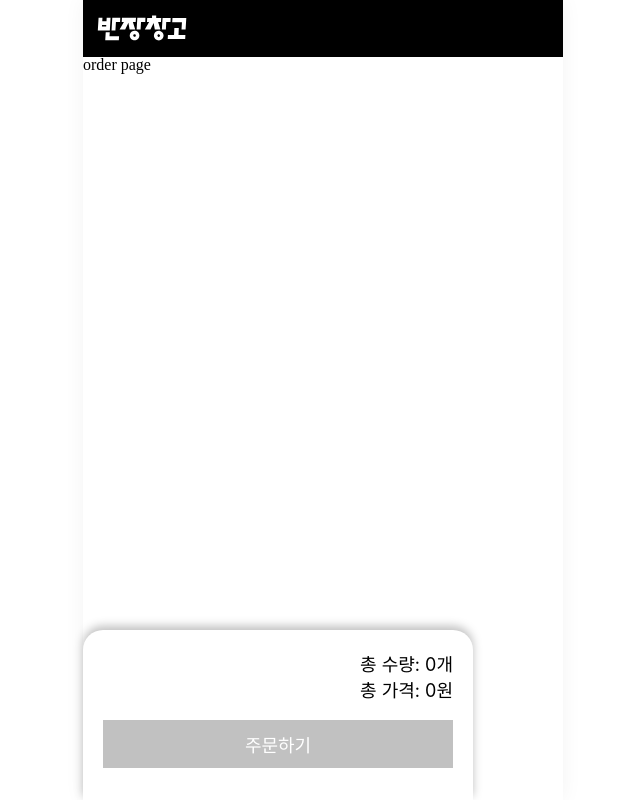
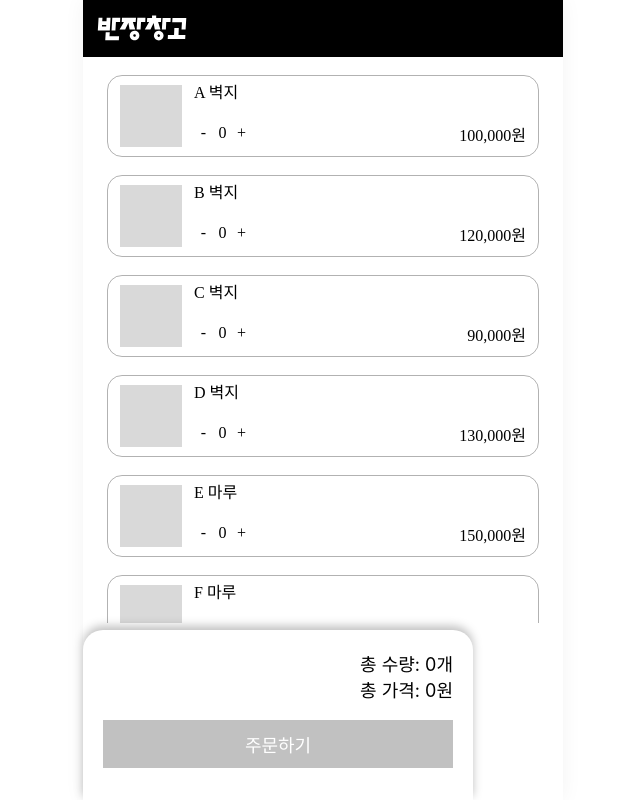
Before and after one commit to monii/two-recruit-challenge, a React (Create React App) app: page /order in a window 1280 px wide. Shown: the whole page, without its empty margins (317-957 px from the left). Built offline with nearby package versions, Linux system fonts and the light colour scheme; data requests are answered from the project's data file.

Commit message:
Feat: order 페이지 UI 작성 - requestItemDTO이름을 responseItemDTO로 변경 - currency 유틸생성

```diff
--- a/src/api/api.ts
+++ b/src/api/api.ts
@@ -1,12 +1,12 @@
 import axios from "axios";
-import { RequestItemDTO } from "../types/item";
+import { ResponseItemDTO } from "../types/item";
 
 const localAxios = axios.create({
   baseURL: "http://localhost:3001",
 });
 
 const itemApi = {
-  getItems: async (): Promise<RequestItemDTO> => {
+  getItems: async (): Promise<ResponseItemDTO[]> => {
     // 로딩중을 표시 하기위해서 setTimeout 사용
     await new Promise((resolve) => setTimeout(resolve, 3000));
 
--- a/src/page/order/Order.tsx
+++ b/src/page/order/Order.tsx
@@ -1,11 +1,26 @@
+import { useEffect } from "react";
 import Header from "../../components/header/Header";
 import OrderButton from "./components/OrderButton";
+import itemApi from "../../api/api";
+import { useQuery } from "@tanstack/react-query";
+import Loading from "./components/Loading";
+import Items from "./components/Items";
+import { ResponseItemDTO } from "../../types/item";
 
 const Order = () => {
+  const getItemsWQuery = useQuery<ResponseItemDTO[]>({
+    queryKey: ["getItemsWQuery"],
+    queryFn: itemApi.getItems,
+  });
+
   return (
     <div>
       <Header />
-      order page
+      {getItemsWQuery.isLoading ? (
+        <Loading />
+      ) : (
+        getItemsWQuery.isSuccess && <Items items={getItemsWQuery.data} />
+      )}
       <OrderButton />
     </div>
   );
--- /dev/null
+++ b/src/page/order/components/Counter.tsx
@@ -0,0 +1,31 @@
+import styled from "styled-components";
+
+interface ItemCounter {
+  currentCounter: number;
+}
+
+const Counter = ({ currentCounter }: ItemCounter) => {
+  return (
+    <Style.CounterContainer>
+      <Style.Text>-</Style.Text>
+      <Style.Text>{currentCounter}</Style.Text>
+      <Style.Text>+</Style.Text>
+    </Style.CounterContainer>
+  );
+};
+
+export default Counter;
+
+const Style = {
+  CounterContainer: styled.div`
+    display: flex;
+    align-items: center;
+    justify-content: center;
+    text-align: center;
+  `,
+  Text: styled.p`
+    width: 19px;
+    height: 22px;
+    flex-shrink: 0;
+  `,
+};
--- /dev/null
+++ b/src/page/order/components/Items.tsx
@@ -0,0 +1,68 @@
+import styled from "styled-components";
+import { ResponseItemDTO } from "../../../types/item";
+import Counter from "./Counter";
+import { convertToCurrency } from "../../../utils/utils";
+
+interface ItemsProps {
+  items: ResponseItemDTO[];
+}
+const Items = ({ items }: ItemsProps) => {
+  return (
+    <Style.ItemsContainer>
+      {items.map((item) => (
+        <Style.ItemContainer>
+          <Style.ItemWrapper>
+            <Style.ImageSection />
+            <Style.ItemSection>
+              <Style.NameWrapper>{item.name}</Style.NameWrapper>
+              <Style.PriceWrapper>
+                <Counter currentCounter={0} />
+                <p>{`${convertToCurrency(item.price, "en-US")}원`}</p>
+              </Style.PriceWrapper>
+            </Style.ItemSection>
+          </Style.ItemWrapper>
+        </Style.ItemContainer>
+      ))}
+    </Style.ItemsContainer>
+  );
+};
+
+export default Items;
+
+const Style = {
+  ItemsContainer: styled.div`
+    padding: 18px 24px;
+    display: flex;
+    gap: 18px;
+    flex-direction: column;
+    height: calc(100vh - 270px);
+    overflow: auto;
+  `,
+  ItemContainer: styled.div`
+    padding: 9px 12px;
+    border-radius: 15px;
+    border: 1px solid rgba(0, 0, 0, 0.3);
+  `,
+  ItemWrapper: styled.div`
+    display: flex;
+    gap: 12px;
+  `,
+  ImageSection: styled.section`
+    width: 62px;
+    height: 62px;
+    background: #d9d9d9;
+    flex-shrink: 0;
+  `,
+  ItemSection: styled.section`
+    display: flex;
+    width: 100%;
+    flex-direction: column;
+    justify-content: space-between;
+  `,
+  NameWrapper: styled.div``,
+  PriceWrapper: styled.div`
+    display: flex;
+    align-items: center;
+    justify-content: space-between;
+  `,
+};
--- a/src/types/item.ts
+++ b/src/types/item.ts
@@ -1,11 +1,7 @@
-export interface Item {
+export interface ResponseItemDTO {
   id: string;
   name: string;
   event: number;
   materialType: number;
   price: number;
 }
-
-export interface RequestItemDTO {
-    items: Item[]
-}
--- /dev/null
+++ b/src/utils/utils.ts
@@ -0,0 +1,3 @@
+export const convertToCurrency = (price: number, currency: string) => {
+    return price.toLocaleString(currency)
+  }
```
Also changed, not shown: src/page/order/components/Item.tsx (deleted, +0 -46 lines).
